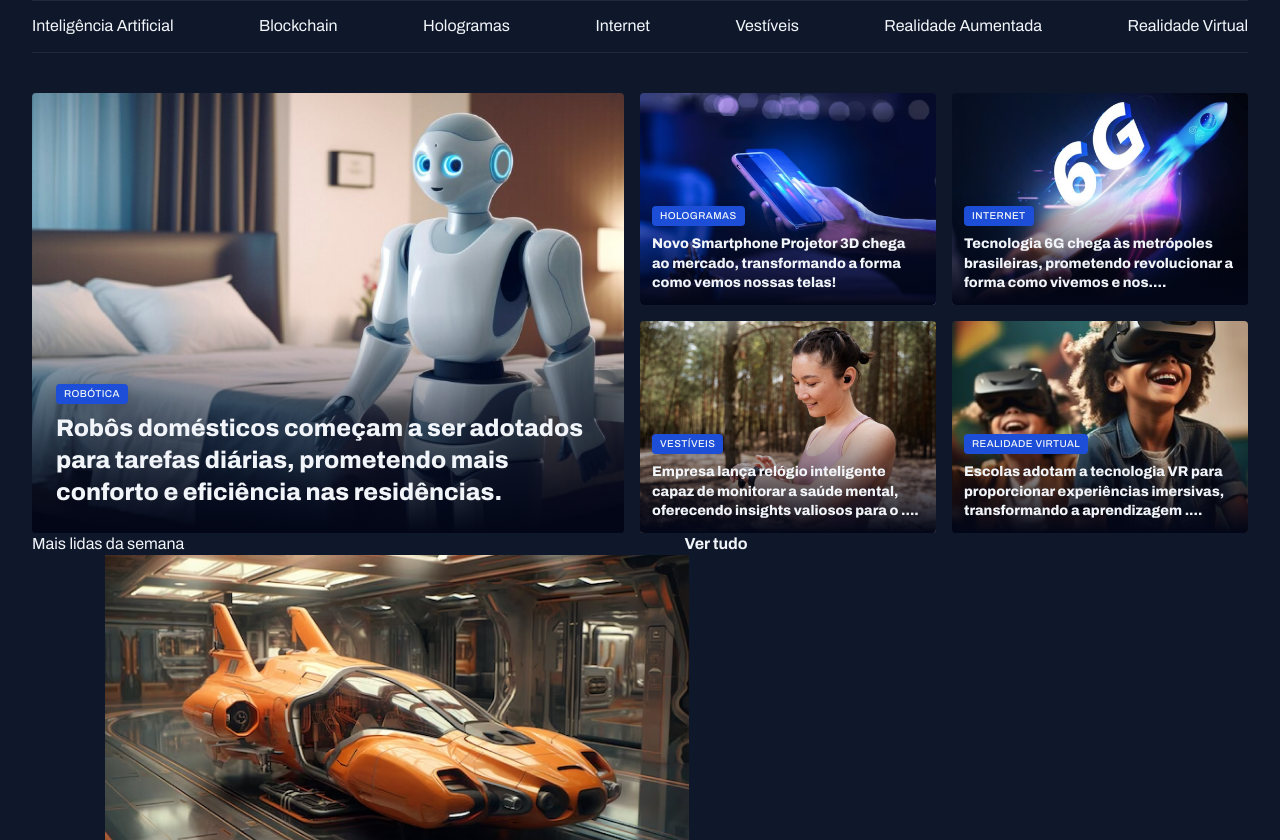
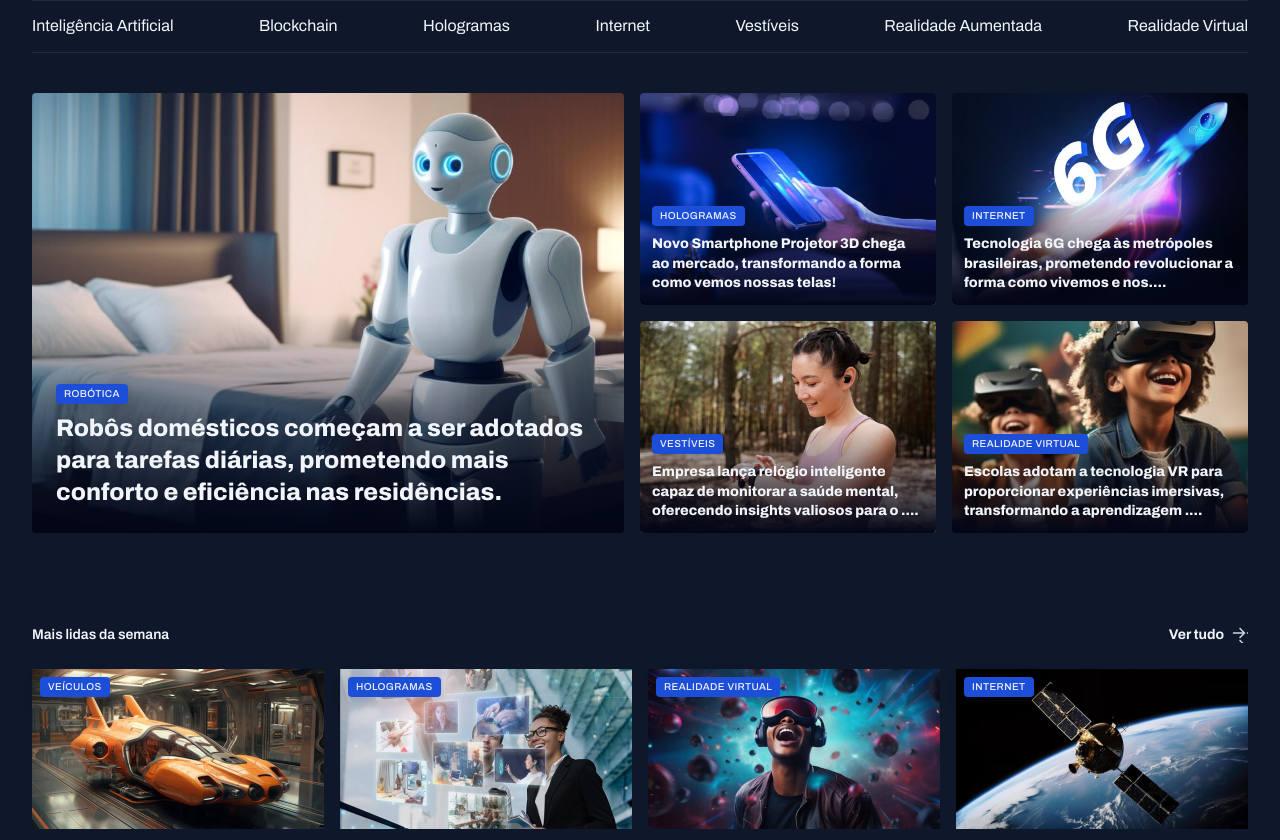
Before and after one commit to etnsystemas/projeto-portal-de-noticias-mba-fullstack, a plain HTML site: page index.html in a window 1280 px wide. Shown: the part 62-902 px from the top of the page. Drawn offline with Linux system fonts and the light colour scheme.

Commit message:
aplicando estilo na seção mais lidas da semana

```diff
--- a/style/global.css
+++ b/style/global.css
@@ -52,6 +52,7 @@ img{
 
 main{
   margin-top: 40px;
+  gap: 80px;
 }
 
 .content-tag{
--- a/style/section.css
+++ b/style/section.css
@@ -1,3 +1,28 @@
+section header {
+  border-top: var(--stroke-color);
+  padding-block: 12px 24px;
+  font: var(--text-span);
+
+  a{
+    justify-self: end;
+    align-items: center;
+    gap: 8px;
+
+    span{
+      background-image: url(../assets/icons/ArrowRight.svg);
+      width: 16px;
+      height: 16px;
+    }
+
+    &:hover span{
+      background-image: url(../assets/icons/ArrowRight-hover.svg);
+    }
+
+  }
+
+
+}
+
 #featured {
   img {
     height: 100%;
@@ -15,21 +40,51 @@
       inset: 0;
       top: 50%;
       background: linear-gradient(180deg,
-      transparent 0%,
-      #020617 100%);
+          transparent 0%,
+          #020617 100%);
     }
 
-    figcaption{
+    figcaption {
       position: absolute;
       bottom: 0;
       padding: 24px;
-      &:has(.text-lg){
+
+      &:has(.text-lg) {
         padding: 12px;
       }
-      h2{
+
+      h2 {
         margin-top: 8px;
       }
     }
   }
 
 }
+
+#weekly {
+
+  &>div {
+    grid-template-columns: repeat(4, 292px);
+  }
+
+  img {
+    height: 160px;
+  }
+
+  figure{
+    position: relative;
+
+    .content-tag{
+      position: absolute;
+      top: 8px;
+      left: 8px;
+    }
+
+    p{
+      margin-top: 8px;
+      font-weight: 800;
+    }
+
+  }
+
+}
```
